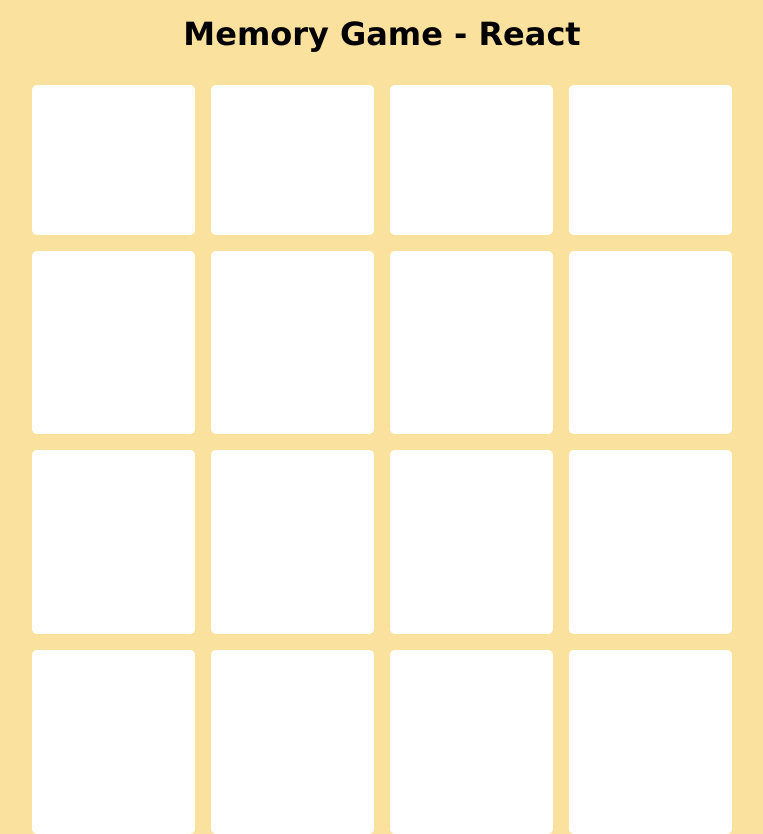
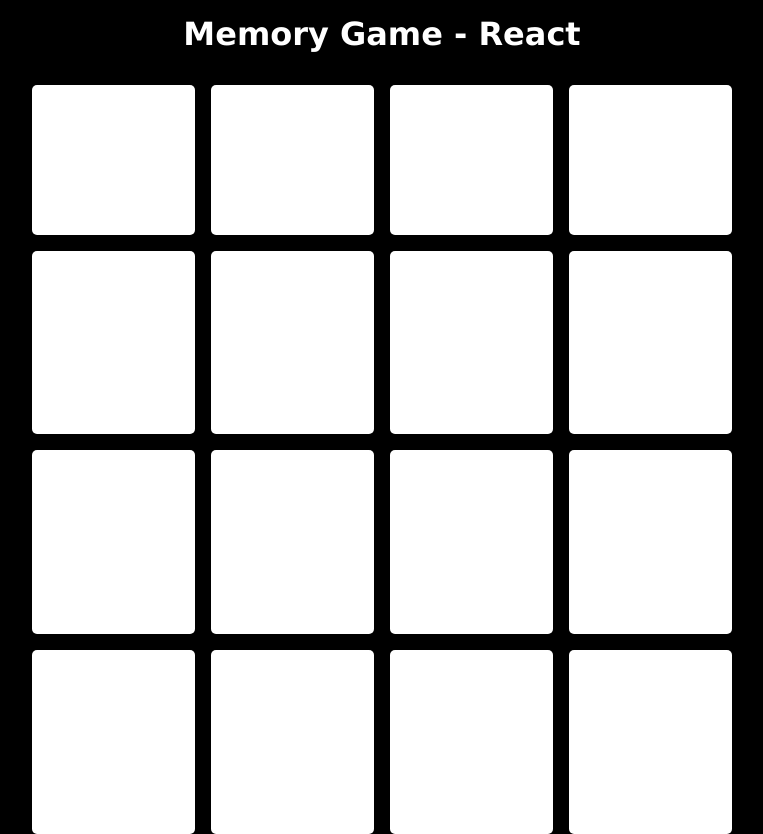
Before and after one commit to AbhinavGuddu/braingame, a React (Create React App) app: page / in a window 1280 px wide. Shown: the whole page, without its empty margins (258-1021 px from the left). Built offline with nearby package versions, Linux system fonts and the light colour scheme.

Commit message:
Update index.css

```diff
--- a/src/index.css
+++ b/src/index.css
@@ -7,7 +7,7 @@ html, body{
 }
 body{
   font-family: 'Lucida Sans', 'Lucida Sans Regular', 'Lucida Grande', 'Lucida Sans Unicode', Geneva, Verdana, sans-serif;
-  background-color: #fae19d;
+  background-color: black;
   display: flex;
   justify-content: center;
   align-items: center;
@@ -16,6 +16,8 @@ body{
 h1{
   text-align: center;
   margin-bottom: 1em;
+  color: white;
+  float:top;
 }
 .container{
   height: 700px;
```
